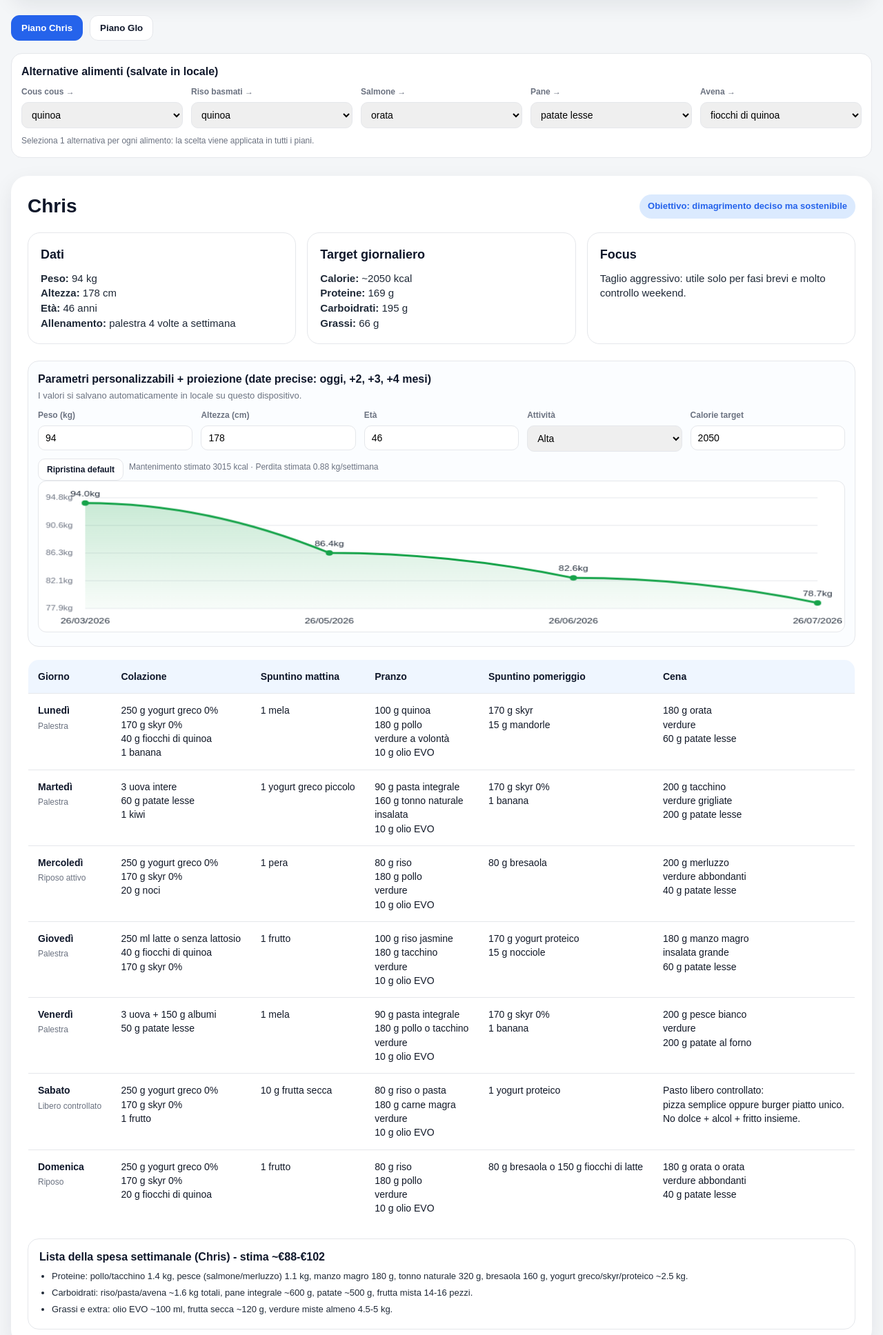
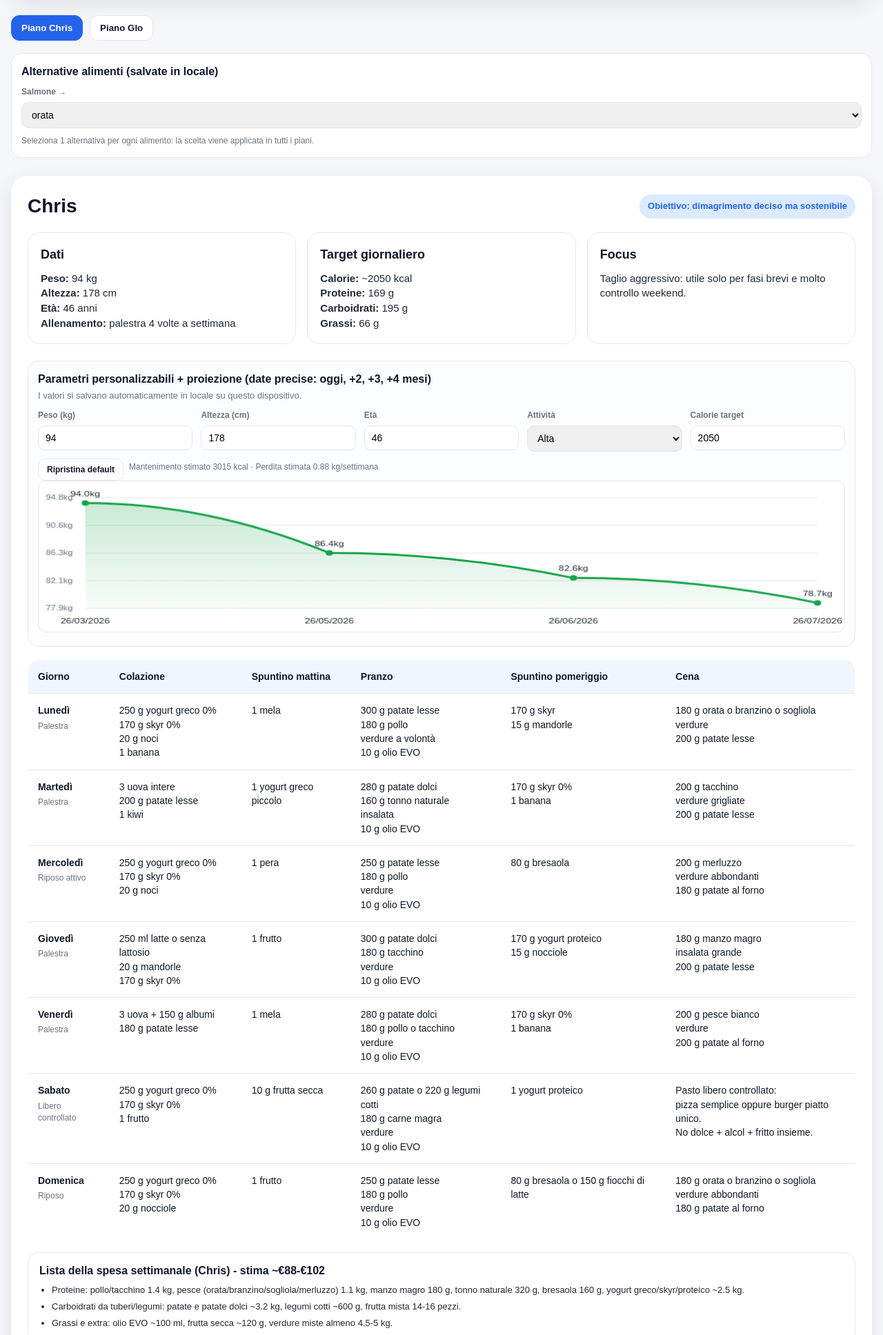
Before and after one commit to miniMAC/dieta-piano, a plain HTML site: page index.html in a window 1280 px wide. Shown: the part 289-2225 px from the top of the page at 69% size. Drawn offline with Linux system fonts and the light colour scheme.

Commit message:
Rimuovi cereali dai piani e sostituisci salmone

```diff
--- a/index.html
+++ b/index.html
@@ -567,17 +567,17 @@
           <tbody>
             <tr>
               <td><span class="day">Lunedì</span><span class="muted">Palestra</span></td>
-              <td>250 g yogurt greco 0%<br>170 g skyr 0%<br>40 g avena<br>1 banana</td>
+              <td>250 g yogurt greco 0%<br>170 g skyr 0%<br>20 g noci<br>1 banana</td>
               <td>1 mela</td>
-              <td>100 g riso basmati<br>180 g pollo<br>verdure a volontà<br>10 g olio EVO</td>
+              <td>300 g patate lesse<br>180 g pollo<br>verdure a volontà<br>10 g olio EVO</td>
               <td>170 g skyr<br>15 g mandorle</td>
-              <td>180 g salmone<br>verdure<br>60 g pane integrale</td>
+              <td>180 g orata o branzino o sogliola<br>verdure<br>200 g patate lesse</td>
             </tr>
             <tr>
               <td><span class="day">Martedì</span><span class="muted">Palestra</span></td>
-              <td>3 uova intere<br>60 g pane integrale<br>1 kiwi</td>
+              <td>3 uova intere<br>200 g patate lesse<br>1 kiwi</td>
               <td>1 yogurt greco piccolo</td>
-              <td>90 g pasta integrale<br>160 g tonno naturale<br>insalata<br>10 g olio EVO</td>
+              <td>280 g patate dolci<br>160 g tonno naturale<br>insalata<br>10 g olio EVO</td>
               <td>170 g skyr 0%<br>1 banana</td>
               <td>200 g tacchino<br>verdure grigliate<br>200 g patate lesse</td>
             </tr>
@@ -585,23 +585,23 @@
               <td><span class="day">Mercoledì</span><span class="muted">Riposo attivo</span></td>
               <td>250 g yogurt greco 0%<br>170 g skyr 0%<br>20 g noci</td>
               <td>1 pera</td>
-              <td>80 g riso<br>180 g pollo<br>verdure<br>10 g olio EVO</td>
+              <td>250 g patate lesse<br>180 g pollo<br>verdure<br>10 g olio EVO</td>
               <td>80 g bresaola</td>
-              <td>200 g merluzzo<br>verdure abbondanti<br>40 g pane integrale</td>
+              <td>200 g merluzzo<br>verdure abbondanti<br>180 g patate al forno</td>
             </tr>
             <tr>
               <td><span class="day">Giovedì</span><span class="muted">Palestra</span></td>
-              <td>250 ml latte o senza lattosio<br>40 g avena<br>170 g skyr 0%</td>
+              <td>250 ml latte o senza lattosio<br>20 g mandorle<br>170 g skyr 0%</td>
               <td>1 frutto</td>
-              <td>100 g riso jasmine<br>180 g tacchino<br>verdure<br>10 g olio EVO</td>
+              <td>300 g patate dolci<br>180 g tacchino<br>verdure<br>10 g olio EVO</td>
               <td>170 g yogurt proteico<br>15 g nocciole</td>
-              <td>180 g manzo magro<br>insalata grande<br>60 g pane integrale</td>
+              <td>180 g manzo magro<br>insalata grande<br>200 g patate lesse</td>
             </tr>
             <tr>
               <td><span class="day">Venerdì</span><span class="muted">Palestra</span></td>
-              <td>3 uova + 150 g albumi<br>50 g pane integrale</td>
+              <td>3 uova + 150 g albumi<br>180 g patate lesse</td>
               <td>1 mela</td>
-              <td>90 g pasta integrale<br>180 g pollo o tacchino<br>verdure<br>10 g olio EVO</td>
+              <td>280 g patate dolci<br>180 g pollo o tacchino<br>verdure<br>10 g olio EVO</td>
               <td>170 g skyr 0%<br>1 banana</td>
               <td>200 g pesce bianco<br>verdure<br>200 g patate al forno</td>
             </tr>
@@ -609,17 +609,17 @@
               <td><span class="day">Sabato</span><span class="muted">Libero controllato</span></td>
               <td>250 g yogurt greco 0%<br>170 g skyr 0%<br>1 frutto</td>
               <td>10 g frutta secca</td>
-              <td>80 g riso o pasta<br>180 g carne magra<br>verdure<br>10 g olio EVO</td>
+              <td>260 g patate o 220 g legumi cotti<br>180 g carne magra<br>verdure<br>10 g olio EVO</td>
               <td>1 yogurt proteico</td>
               <td>Pasto libero controllato:<br>pizza semplice oppure burger piatto unico.<br>No dolce + alcol + fritto insieme.</td>
             </tr>
             <tr>
               <td><span class="day">Domenica</span><span class="muted">Riposo</span></td>
-              <td>250 g yogurt greco 0%<br>170 g skyr 0%<br>20 g avena</td>
+              <td>250 g yogurt greco 0%<br>170 g skyr 0%<br>20 g nocciole</td>
               <td>1 frutto</td>
-              <td>80 g riso<br>180 g pollo<br>verdure<br>10 g olio EVO</td>
+              <td>250 g patate lesse<br>180 g pollo<br>verdure<br>10 g olio EVO</td>
               <td>80 g bresaola o 150 g fiocchi di latte</td>
-              <td>180 g salmone o orata<br>verdure abbondanti<br>40 g pane integrale</td>
+              <td>180 g orata o branzino o sogliola<br>verdure abbondanti<br>180 g patate al forno</td>
             </tr>
           </tbody>
         </table>
@@ -627,8 +627,8 @@
       <div class="print-shopping">
         <h3>Lista della spesa settimanale (Chris) - stima ~€88-€102</h3>
         <ul>
-          <li>Proteine: pollo/tacchino 1.4 kg, pesce (salmone/merluzzo) 1.1 kg, manzo magro 180 g, tonno naturale 320 g, bresaola 160 g, yogurt greco/skyr/proteico ~2.5 kg.</li>
-          <li>Carboidrati: riso/pasta/avena ~1.6 kg totali, pane integrale ~600 g, patate ~500 g, frutta mista 14-16 pezzi.</li>
+          <li>Proteine: pollo/tacchino 1.4 kg, pesce (orata/branzino/sogliola/merluzzo) 1.1 kg, manzo magro 180 g, tonno naturale 320 g, bresaola 160 g, yogurt greco/skyr/proteico ~2.5 kg.</li>
+          <li>Carboidrati da tuberi/legumi: patate e patate dolci ~3.2 kg, legumi cotti ~600 g, frutta mista 14-16 pezzi.</li>
           <li>Grassi e extra: olio EVO ~100 ml, frutta secca ~120 g, verdure miste almeno 4.5-5 kg.</li>
         </ul>
       </div>
@@ -712,9 +712,9 @@
           <tbody>
             <tr>
               <td><span class="day">Lunedì</span></td>
-              <td>170 g yogurt greco 0%<br>30 g fiocchi di quinoa<br>1 kiwi</td>
+              <td>170 g yogurt greco 0%<br>20 g mandorle<br>1 kiwi</td>
               <td>1 mela</td>
-              <td>70 g quinoa<br>140 g pollo<br>verdure<br>10 g olio EVO</td>
+              <td>220 g patate lesse<br>140 g pollo<br>verdure<br>10 g olio EVO</td>
               <td>1 yogurt proteico</td>
               <td>150 g merluzzo<br>verdure abbondanti<br>200 g patate</td>
             </tr>
@@ -722,7 +722,7 @@
               <td><span class="day">Martedì</span></td>
               <td>2 uova intere<br>150 g patate lesse</td>
               <td>1 frutto</td>
-              <td>70 g pasta integrale<br>120 g tonno naturale<br>insalata<br>10 g olio EVO</td>
+              <td>220 g patate dolci<br>120 g tonno naturale<br>insalata<br>10 g olio EVO</td>
               <td>10 g mandorle</td>
               <td>150 g tacchino<br>verdure grigliate<br>150 g patate</td>
             </tr>
@@ -730,23 +730,23 @@
               <td><span class="day">Mercoledì</span></td>
               <td>170 g yogurt greco 0%<br>20 g noci</td>
               <td>1 pera</td>
-              <td>60 g riso<br>140 g pollo<br>verdure<br>10 g olio EVO</td>
+              <td>200 g patate lesse<br>140 g pollo<br>verdure<br>10 g olio EVO</td>
               <td>80 g bresaola</td>
               <td>150 g pesce bianco<br>verdure<br>150 g patate dolci</td>
             </tr>
             <tr>
               <td><span class="day">Giovedì</span></td>
-              <td>200 ml latte o bevanda senza zucchero<br>30 g fiocchi di grano saraceno<br>120 g skyr 0%</td>
+              <td>200 ml latte o bevanda senza zucchero<br>15 g noci<br>120 g skyr 0%</td>
               <td>1 frutto</td>
-              <td>70 g quinoa o farro<br>140 g tacchino<br>verdure<br>10 g olio EVO</td>
+              <td>220 g patate o 180 g legumi cotti<br>140 g tacchino<br>verdure<br>10 g olio EVO</td>
               <td>1 yogurt greco piccolo</td>
               <td>2 uova + albumi oppure fiocchi di latte<br>verdure abbondanti</td>
             </tr>
             <tr>
               <td><span class="day">Venerdì</span></td>
-              <td>170 g yogurt greco 0%<br>30 g fiocchi di quinoa<br>1 frutto</td>
+              <td>170 g yogurt greco 0%<br>15 g nocciole<br>1 frutto</td>
               <td>10 g frutta secca</td>
-              <td>70 g pasta integrale<br>140 g pollo o tacchino<br>verdure<br>10 g olio EVO</td>
+              <td>220 g patate dolci<br>140 g pollo o tacchino<br>verdure<br>10 g olio EVO</td>
               <td>1 yogurt proteico</td>
               <td>150 g orata<br>verdure<br>150 g patate lesse</td>
             </tr>
@@ -754,15 +754,15 @@
               <td><span class="day">Sabato</span></td>
               <td>2 uova<br>150 g patate lesse</td>
               <td>1 frutto</td>
-              <td>70 g riso<br>140 g pollo<br>verdure<br>10 g olio EVO</td>
+              <td>220 g patate lesse<br>140 g pollo<br>verdure<br>10 g olio EVO</td>
               <td>1 yogurt greco</td>
               <td>Pasto libero controllato:<br>pizza semplice o piatto unico moderato.</td>
             </tr>
             <tr>
               <td><span class="day">Domenica</span></td>
-              <td>170 g yogurt greco 0%<br>20 g fiocchi di grano saraceno</td>
+              <td>170 g yogurt greco 0%<br>15 g mandorle</td>
               <td>1 mela</td>
-              <td>60 g riso o pasta<br>140 g carne magra o pesce<br>verdure<br>10 g olio EVO</td>
+              <td>200 g patate o 170 g legumi cotti<br>140 g carne magra o pesce<br>verdure<br>10 g olio EVO</td>
               <td>80 g bresaola o fiocchi di latte</td>
               <td>150 g pesce o tacchino<br>verdure abbondanti<br>150 g patate al forno</td>
             </tr>
@@ -773,7 +773,7 @@
         <h3>Lista della spesa settimanale (Glo) - stima ~€62-€76</h3>
         <ul>
           <li>Proteine: pollo/tacchino 950 g, pesce misto ~750 g, tonno naturale 120 g, uova 10-12, bresaola 160 g, yogurt greco/proteico ~1.8 kg.</li>
-          <li>Carboidrati: quinoa/riso/pasta/farro/fiocchi alternativi ~1.1 kg totali, patate e patate dolci ~900 g, frutta mista 12-14 pezzi.</li>
+          <li>Carboidrati da tuberi/legumi: patate e patate dolci ~2.4 kg, legumi cotti ~500 g, frutta mista 12-14 pezzi.</li>
           <li>Grassi e extra: olio EVO ~80 ml, frutta secca ~80 g, verdure miste almeno 3.5-4 kg.</li>
         </ul>
       </div>
@@ -813,7 +813,7 @@
         }
       },
       glo: {
-        defaults: { weight: 68, height: 166, age: 38, activity: 1.35, calories: 1450, sex: 'F' },
+        defaults: { weight: 68, height: 166, age: 38, activity: 1.4, calories: 1450, sex: 'F' },
         ui: {
           weight: document.getElementById('glo-weight'),
           height: document.getElementById('glo-height'),
@@ -841,34 +841,10 @@
     const foodSwapStorageKey = 'diet-plan-food-swaps-v1';
     const foodSwapConfigs = [
       {
-        id: 'cous-cous',
-        label: 'Cous cous',
-        targetPattern: /\bcous cous\b/gi,
-        options: ['quinoa', 'farro', 'bulgur']
-      },
-      {
-        id: 'riso-basmati',
-        label: 'Riso basmati',
-        targetPattern: /\briso basmati\b/gi,
-        options: ['quinoa', 'riso integrale', 'farro']
-      },
-      {
         id: 'salmone',
         label: 'Salmone',
         targetPattern: /\bsalmone\b/gi,
-        options: ['orata', 'sgombro', 'merluzzo']
-      },
-      {
-        id: 'pane',
-        label: 'Pane',
-        targetPattern: /\bpane integrale\b/gi,
-        options: ['patate lesse', 'patate dolci', 'gallette di riso integrale']
-      },
-      {
-        id: 'avena',
-        label: 'Avena',
-        targetPattern: /\bavena\b/gi,
-        options: ['fiocchi di quinoa', 'fiocchi di grano saraceno', 'fiocchi di riso']
+        options: ['orata', 'branzino', 'sogliola']
       }
     ];
     let foodSwapState = {};
@@ -999,11 +975,14 @@
     function updatePlan(planId) {
       const config = planConfigs[planId];
       const ui = config.ui;
+      const fallbackActivity = Number(config.defaults.activity);
+      const activityValue = Number(ui.activity.value);
+      const safeActivity = Number.isFinite(activityValue) && activityValue > 0 ? activityValue : fallbackActivity;
       const state = {
         weight: Number(ui.weight.value),
         height: Number(ui.height.value),
         age: Number(ui.age.value),
-        activity: Number(ui.activity.value),
+        activity: safeActivity,
         calories: Number(ui.calories.value),
         sex: config.defaults.sex
       };
@@ -1053,6 +1032,7 @@
       ui.height.value = state.height;
       ui.age.value = state.age;
       ui.activity.value = String(state.activity);
+      if (!ui.activity.value) ui.activity.value = String(config.defaults.activity);
       ui.calories.value = state.calories;
 
       [ui.weight, ui.height, ui.age, ui.activity, ui.calories].forEach((input) => {
```
